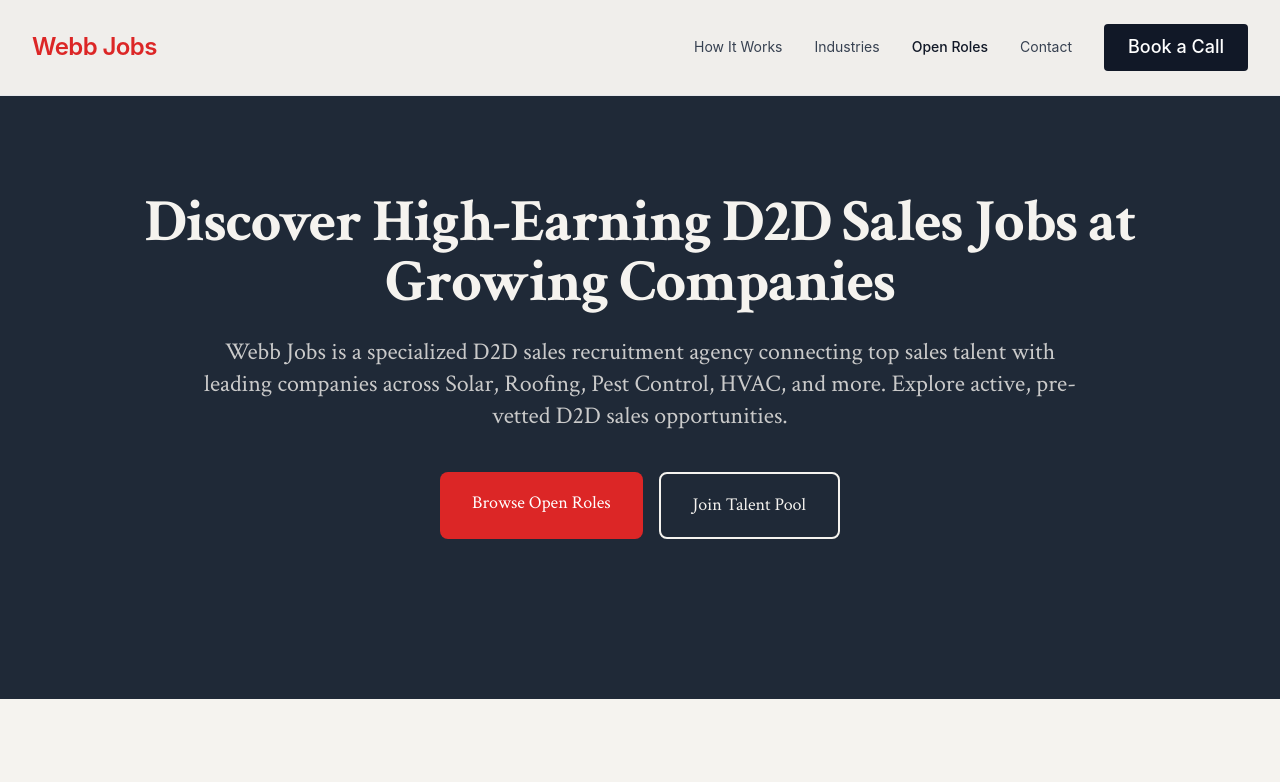
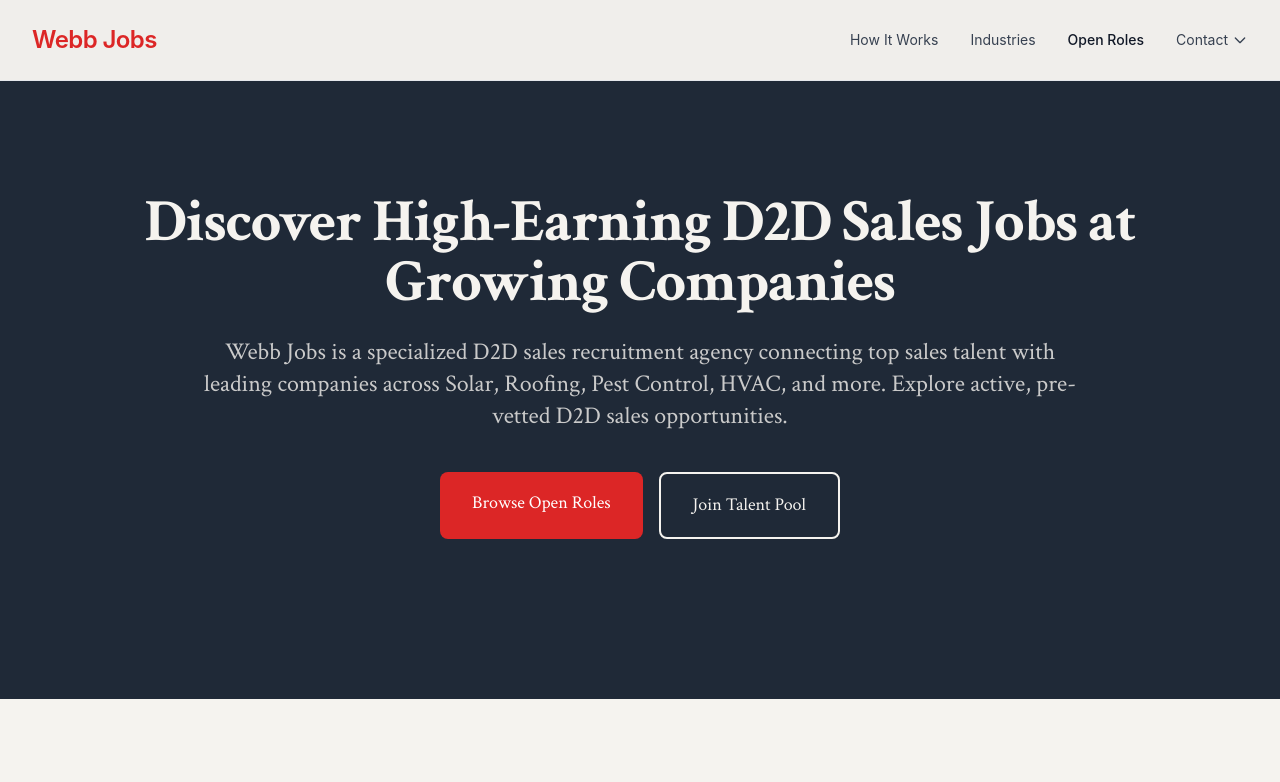
Before and after one commit to Cymoe/Webb-Jobs, a Next.js app: page /roles in a window 1280 px wide. Shown: the top 782 px of the page. Built offline with nearby package versions, Linux system fonts and the light colour scheme.

Commit message:
Add Contact dropdown menu with employer and job seeker options
Co-authored-by: Webb Labs <Cymoe@users.noreply.github.com>

```diff
--- a/app/industries/page.tsx
+++ b/app/industries/page.tsx
@@ -1,4 +1,5 @@
 import Link from 'next/link';
+import ContactDropdown from '@/components/ContactDropdown';
 
 export default function IndustriesPage() {
   return (
@@ -34,20 +35,7 @@ export default function IndustriesPage() {
             >
               Open Roles
             </Link>
-            <Link
-              href="/#contact"
-              className="text-sm text-gray-700 hover:text-gray-900 transition-colors"
-              style={{ fontFamily: 'Inter, sans-serif' }}
-            >
-              Contact
-            </Link>
-            <Link
-              href="/#contact"
-              className="px-6 py-2 bg-gray-900 hover:bg-gray-800 text-white font-medium rounded transition-colors"
-              style={{ fontFamily: 'Inter, sans-serif' }}
-            >
-              Book a Call
-            </Link>
+            <ContactDropdown />
           </nav>
         </div>
       </header>
--- a/app/page.tsx
+++ b/app/page.tsx
@@ -1,5 +1,6 @@
 import ContactForm from '@/components/ContactForm';
 import ComparisonTable from '@/components/ComparisonTable';
+import ContactDropdown from '@/components/ContactDropdown';
 import AnimatedGradientText from '@/components/ui/animated-gradient-text';
 import { BentoCard, BentoGrid } from '@/components/ui/bento-grid';
 import Marquee from '@/components/ui/marquee';
@@ -110,20 +111,7 @@ export default function Home() {
             >
               Open Roles
             </a>
-            <a
-              href="#contact"
-              className="text-sm text-gray-700 hover:text-gray-900 transition-colors"
-              style={{ fontFamily: 'Inter, sans-serif' }}
-            >
-              Contact
-            </a>
-            <a
-              href="#contact"
-              className="px-6 py-2 bg-gray-900 hover:bg-gray-800 text-white font-medium rounded transition-colors"
-              style={{ fontFamily: 'Inter, sans-serif' }}
-            >
-              Book a Call
-            </a>
+            <ContactDropdown />
           </nav>
         </div>
       </header>
--- a/app/roles/page.tsx
+++ b/app/roles/page.tsx
@@ -1,4 +1,5 @@
 import Link from 'next/link';
+import ContactDropdown from '@/components/ContactDropdown';
 
 export default function RolesPage() {
   const roles = [
@@ -127,20 +128,7 @@ export default function RolesPage() {
             >
               Open Roles
             </Link>
-            <Link
-              href="/#contact"
-              className="text-sm text-gray-700 hover:text-gray-900 transition-colors"
-              style={{ fontFamily: 'Inter, sans-serif' }}
-            >
-              Contact
-            </Link>
-            <Link
-              href="/#contact"
-              className="px-6 py-2 bg-gray-900 hover:bg-gray-800 text-white font-medium rounded transition-colors"
-              style={{ fontFamily: 'Inter, sans-serif' }}
-            >
-              Book a Call
-            </Link>
+            <ContactDropdown />
           </nav>
         </div>
       </header>
--- a/app/talent-pool/page.tsx
+++ b/app/talent-pool/page.tsx
@@ -1,4 +1,5 @@
 import Link from 'next/link';
+import ContactDropdown from '@/components/ContactDropdown';
 
 export default function TalentPoolPage() {
   return (
@@ -34,20 +35,7 @@ export default function TalentPoolPage() {
             >
               Open Roles
             </Link>
-            <Link
-              href="/#contact"
-              className="text-sm text-gray-700 hover:text-gray-900 transition-colors"
-              style={{ fontFamily: 'Inter, sans-serif' }}
-            >
-              Contact
-            </Link>
-            <Link
-              href="/#contact"
-              className="px-6 py-2 bg-gray-900 hover:bg-gray-800 text-white font-medium rounded transition-colors"
-              style={{ fontFamily: 'Inter, sans-serif' }}
-            >
-              Book a Call
-            </Link>
+            <ContactDropdown />
           </nav>
         </div>
       </header>
--- /dev/null
+++ b/components/ContactDropdown.tsx
@@ -0,0 +1,62 @@
+'use client';
+
+import { useState } from 'react';
+import Link from 'next/link';
+
+export default function ContactDropdown() {
+  const [isOpen, setIsOpen] = useState(false);
+
+  return (
+    <div
+      className="relative"
+      onMouseEnter={() => setIsOpen(true)}
+      onMouseLeave={() => setIsOpen(false)}
+    >
+      <button
+        className="text-sm text-gray-700 hover:text-gray-900 transition-colors flex items-center gap-1"
+        style={{ fontFamily: 'Inter, sans-serif' }}
+      >
+        Contact
+        <svg
+          className={`w-4 h-4 transition-transform ${isOpen ? 'rotate-180' : ''}`}
+          fill="none"
+          stroke="currentColor"
+          viewBox="0 0 24 24"
+        >
+          <path strokeLinecap="round" strokeLinejoin="round" strokeWidth={2} d="M19 9l-7 7-7-7" />
+        </svg>
+      </button>
+
+      {isOpen && (
+        <div
+          className="absolute top-full left-1/2 -translate-x-1/2 mt-2 w-80 rounded-lg shadow-xl border border-gray-200 overflow-hidden"
+          style={{ backgroundColor: '#FFFFFF' }}
+        >
+          <Link
+            href="#contact"
+            className="block px-6 py-4 hover:bg-gray-50 transition-colors border-b border-gray-100"
+          >
+            <div className="font-semibold text-gray-900 mb-1" style={{ fontFamily: 'Inter, sans-serif' }}>
+              Book a Call
+            </div>
+            <div className="text-sm text-gray-600" style={{ fontFamily: 'Inter, sans-serif' }}>
+              Partner with us to build your sales team
+            </div>
+          </Link>
+
+          <Link
+            href="/talent-pool"
+            className="block px-6 py-4 hover:bg-gray-50 transition-colors"
+          >
+            <div className="font-semibold text-gray-900 mb-1" style={{ fontFamily: 'Inter, sans-serif' }}>
+              Join Talent Pool
+            </div>
+            <div className="text-sm text-gray-600" style={{ fontFamily: 'Inter, sans-serif' }}>
+              Discover your next D2D sales opportunity
+            </div>
+          </Link>
+        </div>
+      )}
+    </div>
+  );
+}
```
